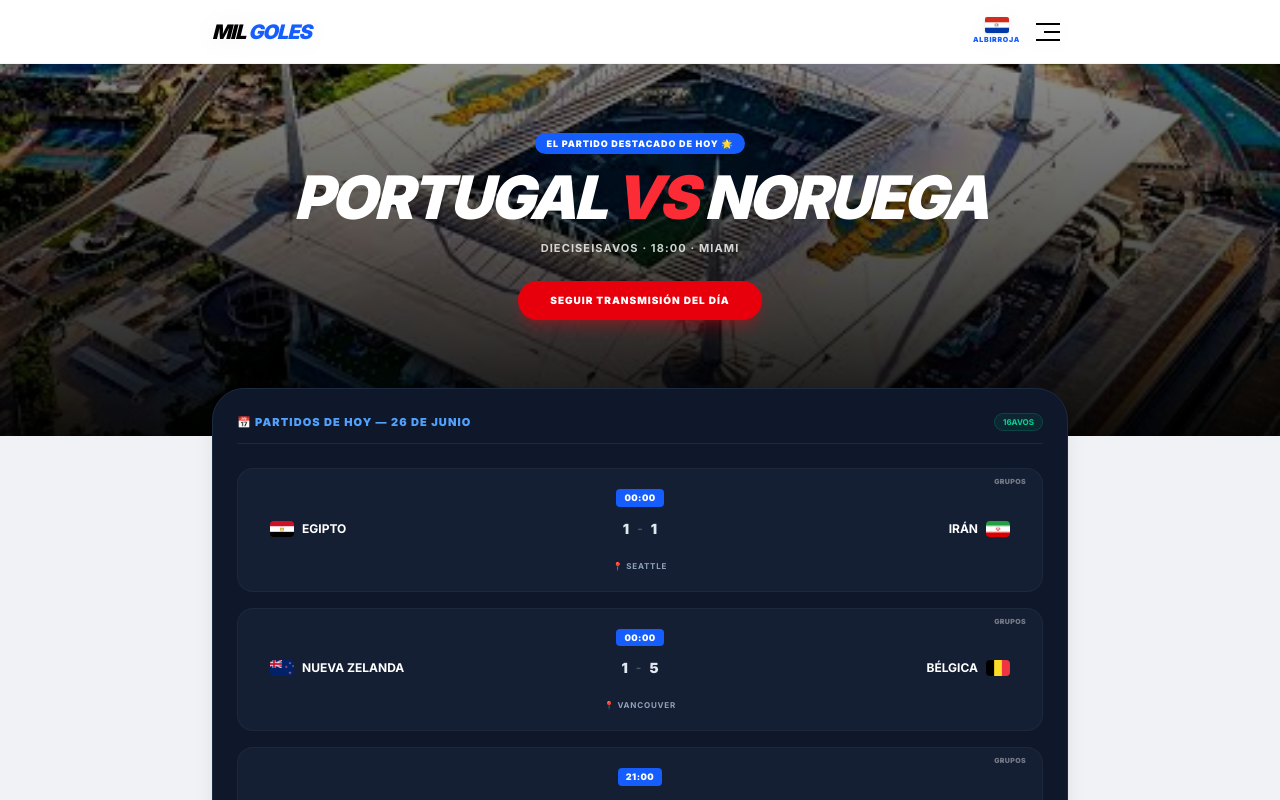
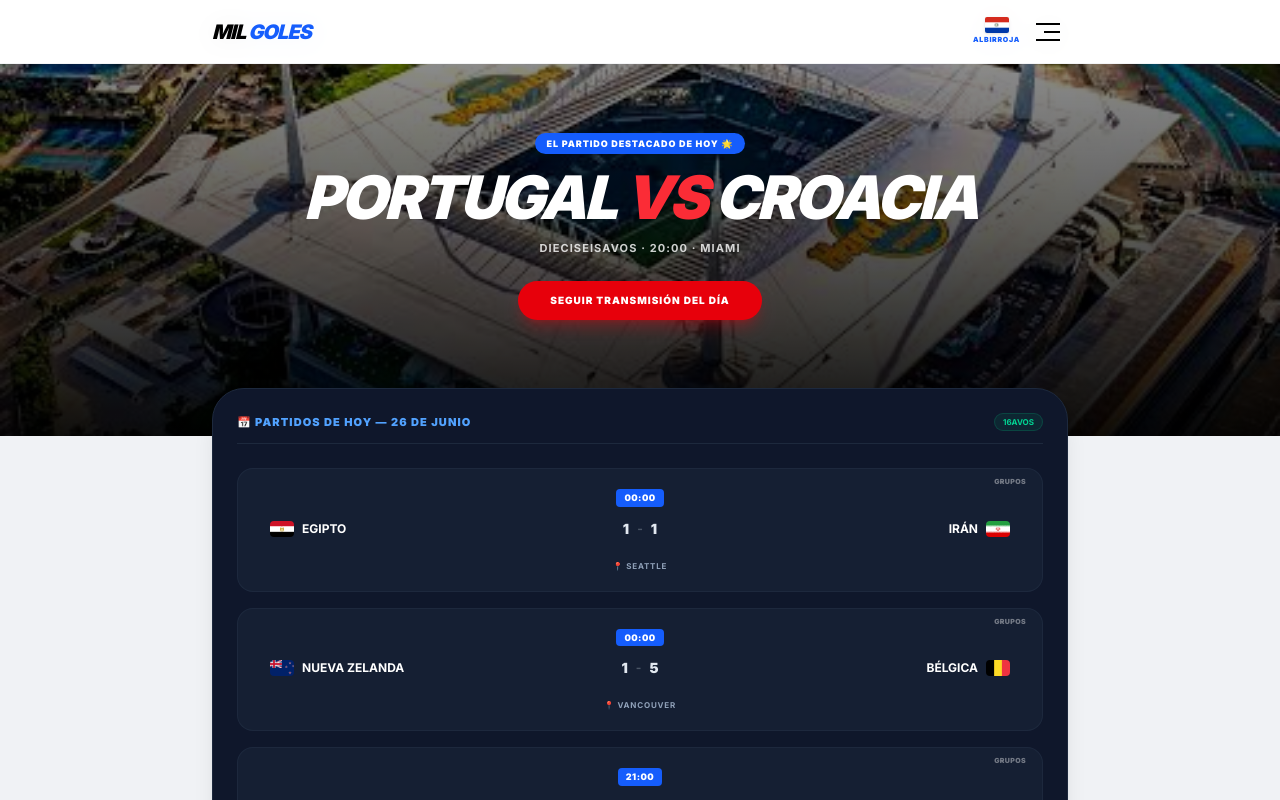
Before and after one commit to bablotle/Mundial26, a Next.js app: page / in a window 1280 px wide. Shown: the top 800 px of the page. Built offline with nearby package versions, Linux system fonts and the light colour scheme.

Commit message:
Correccion Croacia

```diff
--- a/src/data/partidos.ts
+++ b/src/data/partidos.ts
@@ -1224,7 +1224,7 @@ export const todosLosPartidos: Partido[] = [
               banderaLocal: "/images/banderas/espana.png",
               banderaVisitante: "/images/banderas/arabia-saudita.png",
               fecha: "2026-07-02",
-              hora: "14:00",
+              hora: "16:00",
               sede: "Filadelfia",
               grupo: "R32",
               fase: "Dieciseisavos"
@@ -1232,11 +1232,11 @@ export const todosLosPartidos: Partido[] = [
        {
               id: "R32-012",
               local: "Portugal",
-              visitante: "Noruega",
+              visitante: "Croacia",
               banderaLocal: "/images/banderas/portugal.png",
-              banderaVisitante: "/images/banderas/noruega.png",
+              banderaVisitante: "/images/banderas/croacia.png",
               fecha: "2026-07-02",
-              hora: "18:00",
+              hora: "20:00",
               sede: "Miami",
               grupo: "R32",
               fase: "Dieciseisavos"
@@ -1294,72 +1294,72 @@ export const todosLosPartidos: Partido[] = [
        // --- Grupo Octavos ---
        {
               id: "R16-01",
-              local: "Ganador Partido 74",
-              visitante: "Ganador Partido 77",
-              banderaLocal: "/images/banderas/tbd.png",
-              banderaVisitante: "/images/banderas/tbd.png",
+              local: "Canada",
+              visitante: "Marruecos",
+              banderaLocal: "/images/banderas/canada.png",
+              banderaVisitante: "/images/banderas/marruecos.png",
               fecha: "2026-07-04",
-              hora: "17:00",
+              hora: "14:00",
+              sede: "Houston",
+              grupo: "R16",
+              fase: "Octavos"
+       },
+       {
+              id: "R16-02",
+              local: "Paraguay",
+              visitante: "Francia",
+              banderaLocal: "/images/banderas/paraguay.png",
+              banderaVisitante: "/images/banderas/francia.png",
+              fecha: "2026-07-04",
+              hora: "13:00",
               sede: "Filadelfia",
               grupo: "R16",
               fase: "Octavos"
        },
        {
-              id: "R16-02",
-              local: "Ganador Partido 73",
-              visitante: "Ganador Partido 75",
-              banderaLocal: "/images/banderas/tbd.png",
-              banderaVisitante: "/images/banderas/tbd.png",
-              fecha: "2026-07-04",
-              hora: "13:00",
-              sede: "Houston",
-              grupo: "R16",
-              fase: "Octavos"
-       },
-       {
               id: "R16-03",
-              local: "Ganador Partido 76",
-              visitante: "Ganador Partido 78",
-              banderaLocal: "/images/banderas/tbd.png",
-              banderaVisitante: "/images/banderas/tbd.png",
+              local: "Brasil",
+              visitante: "Noruega",
+              banderaLocal: "/images/banderas/brasil.png",
+              banderaVisitante: "/images/banderas/noruega.png",
               fecha: "2026-07-05",
-              hora: "16:00",
-              sede: "Nueva Jersey",
+              hora: "17:00",
+              sede: "Metlife",
               grupo: "R16",
               fase: "Octavos"
        },
        {
               id: "R16-04",
-              local: "Ganador Partido 79",
-              visitante: "Ganador Partido 80",
-              banderaLocal: "/images/banderas/tbd.png",
-              banderaVisitante: "/images/banderas/tbd.png",
+              local: "México",
+              visitante: "Inglaterra",
+              banderaLocal: "/images/banderas/mexico.png",
+              banderaVisitante: "/images/banderas/inglaterra.png",
               fecha: "2026-07-05",
-              hora: "20:00",
+              hora: "21:00",
               sede: "Ciudad de México",
               grupo: "R16",
               fase: "Octavos"
        },
        {
               id: "R16-05",
-              local: "Ganador Partido 83",
-              visitante: "Ganador Partido 84",
-              banderaLocal: "/images/banderas/tbd.png",
-              banderaVisitante: "/images/banderas/tbd.png",
+              local: "Portugal",
+              visitante: "España",
+              banderaLocal: "/images/banderas/portugal.png",
+              banderaVisitante: "/images/banderas/espana.png",
               fecha: "2026-07-06",
-              hora: "15:00",
+              hora: "16:00",
               sede: "Dallas",
               grupo: "R16",
               fase: "Octavos"
        },
        {
               id: "R16-06",
-              local: "Ganador Partido 81",
-              visitante: "Ganador Partido 82",
-              banderaLocal: "/images/banderas/tbd.png",
-              banderaVisitante: "/images/banderas/tbd.png",
+              local: "Estados Unidos",
+              visitante: "Bélgica",
+              banderaLocal: "/images/banderas/usa.png",
+              banderaVisitante: "/images/banderas/belgica.png",
               fecha: "2026-07-06",
-              hora: "20:00",
+              hora: "21:00",
               sede: "Seattle",
               grupo: "R16",
               fase: "Octavos"
```
